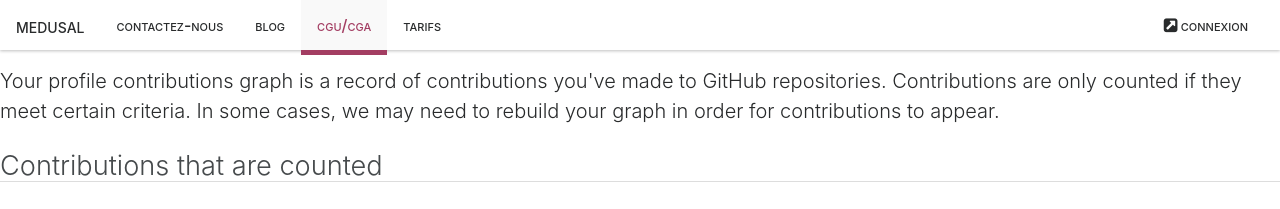
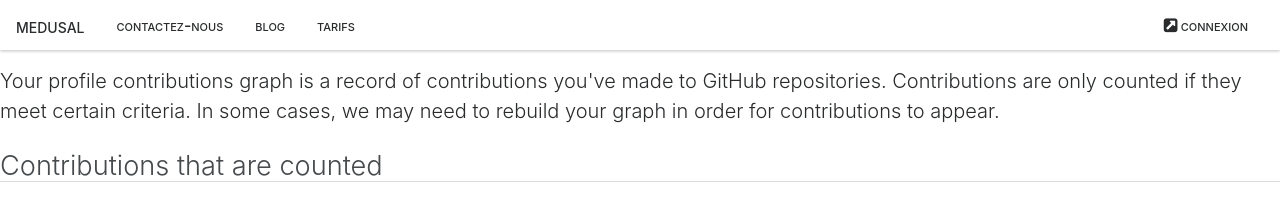
Before and after one commit to medusal/medusal.github.io, a Jekyll site: the page built from _pages/medusearch.html, in a window 1280 px wide and 900 px high. Shown: the top 209 px of the window. Built offline with Jekyll 4.4.1, drawn with Linux system fonts in a browser that asks for light colours.

Commit message:
Update from Forestry.io - _pages/medusearch.html

```diff
--- a/_pages/medusearch.html
+++ b/_pages/medusearch.html
@@ -3,8 +3,8 @@ title: Medusearch
 permalink: "/medusearch/"
 color: "#A33D62"
 date: '2017-05-11T14:59:28.419Z'
-nav_name: CGU/CGA
-footer_name: CGU CGA
+nav_name: ''
+footer_name: ''
 noindex: true
 layout: home
 nocontainer: true
```
